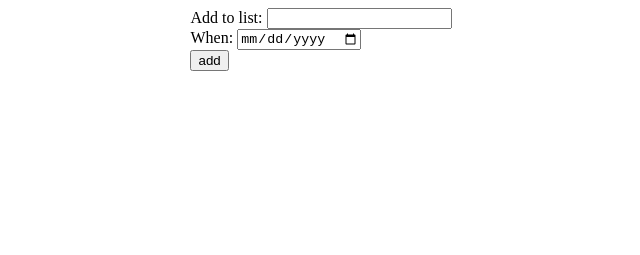
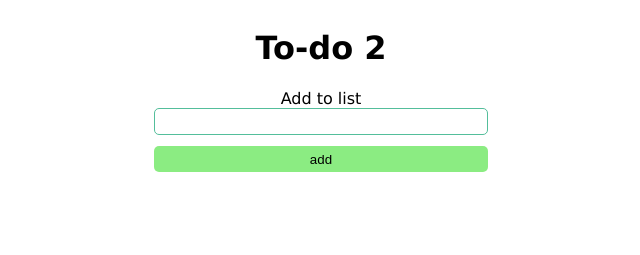
Before and after one commit to FaroukBul/To-do-2, a plain HTML site: page index.html in a window 1280 px wide. Shown: the whole page, without its empty margins (319-959 px from the left). Drawn offline with Linux system fonts and the light colour scheme.

Commit message:
Styled the input fields

```diff
--- a/index.html
+++ b/index.html
@@ -7,17 +7,14 @@
     <title>Document</title>
 </head>
 <body>
+    <h1>To-do 2</h1>
     <div class="to-do-app">
         <div class="add-fields">
             <div id="add-text">
-                <label for="text">Add to list:</label>
+                <label for="text">Add to list</label>
                 <input type="text" name="text" id="text">
             </div>
-            <div id="add-date">
-                <label for="date">When:</label>
-                <input type="date" name="date" id="set-date">
-            </div>
-            <div class="submit-btn">
+            <div class="add-btn-container">
                 <input type="submit" value="add" id="add-btn">
             </div>
         </div>
--- a/static/style.css
+++ b/static/style.css
@@ -1,9 +1,60 @@
 body {
     display: flex;
     justify-content: center;
+    align-items: center;
+    flex-direction: column;
+    font-family: Verdana, Geneva, Tahoma, sans-serif;
 }
 
+h1 {
+    text-align: center;
+}
 .to-do-app{
+    display: flex;
+    flex-direction: column;
+    justify-content: center;
+    width: 70%;
+}
+
+.add-fields #add-text{
+    display: flex;
+    justify-content: center;
+    flex-direction: column;
+    justify-content: center;
+}
+#add-text {
+    display: flex;
+    align-items: center;
+}
+#text{
+    border-radius: 5px;
+    border: 1px solid rgb(84, 190, 155);
+    width: 25em;
+    height: 2em;
+    padding: 0.5em;
+}
+#text:focus{
+    border: none;
+    background-color: rgba(84, 190, 155, 0.472);
+    border-radius: 5px;
+}
+.add-btn-container{
+    display: flex;
+    margin-top: 0.7em;
+    width: auto;
+    justify-content: center;
+}
+#add-btn {
+    border: none;
+    border-radius: 5px;
+    background-color: rgba(109, 231, 98, 0.794);
+    width: 25em;
+    height: 2em;
+}
+
+.cards-container {
+    margin-top: 5em;
     display: grid;
     justify-content: center;
+    row-gap: 1em;
 }
```
